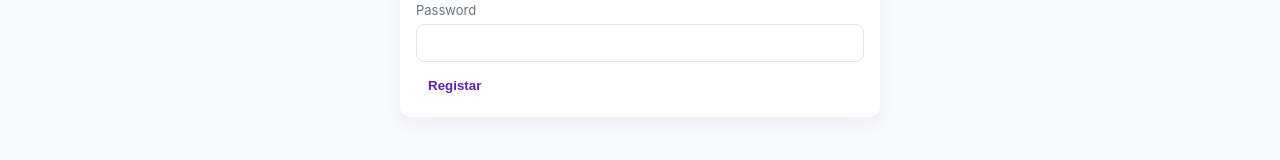
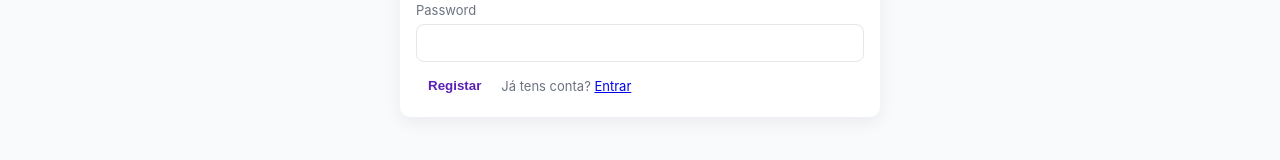
Before and after one commit to mabuie-test/Livresedatarefa, a React (Vite) app in the folder Zaby/: page /register in a window 1280 px wide. Shown: the part 327-487 px from the top of the page. Built offline with nearby package versions, Linux system fonts and the light colour scheme; no server answers.

Commit message:
Update Register.jsx

```diff
--- a/Zaby/src/pages/Register.jsx
+++ b/Zaby/src/pages/Register.jsx
@@ -1,6 +1,7 @@
 import React, { useState } from 'react';
 import api from '../lib/api.js';
 import { saveToken } from '../lib/auth.js';
+import { Link } from 'react-router-dom';
 
 export default function Register(){
   const [name,setName]=useState(''); const [email,setEmail]=useState(''); const [password,setPassword]=useState('');
@@ -20,7 +21,10 @@ export default function Register(){
           <div className="form-row"><label className="small">Nome</label><input className="input" value={name} onChange={e=>setName(e.target.value)} /></div>
           <div className="form-row"><label className="small">Email</label><input className="input" value={email} onChange={e=>setEmail(e.target.value)} /></div>
           <div className="form-row"><label className="small">Password</label><input className="input" type="password" value={password} onChange={e=>setPassword(e.target.value)} /></div>
-          <div><button className="btn" type="submit">Registar</button></div>
+          <div style={{display:'flex',gap:8,alignItems:'center'}}>
+            <button className="btn" type="submit">Registar</button>
+            <div className="small">Já tens conta? <Link to="/login" className="link">Entrar</Link></div>
+          </div>
         </form>
       </div>
     </div>
```
